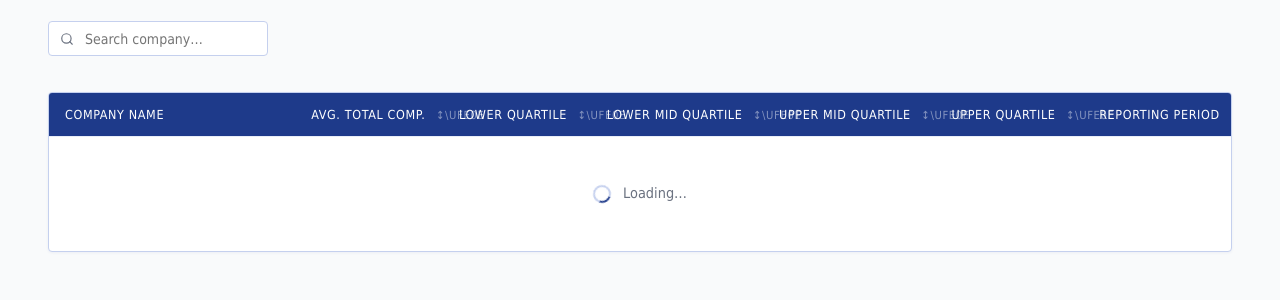
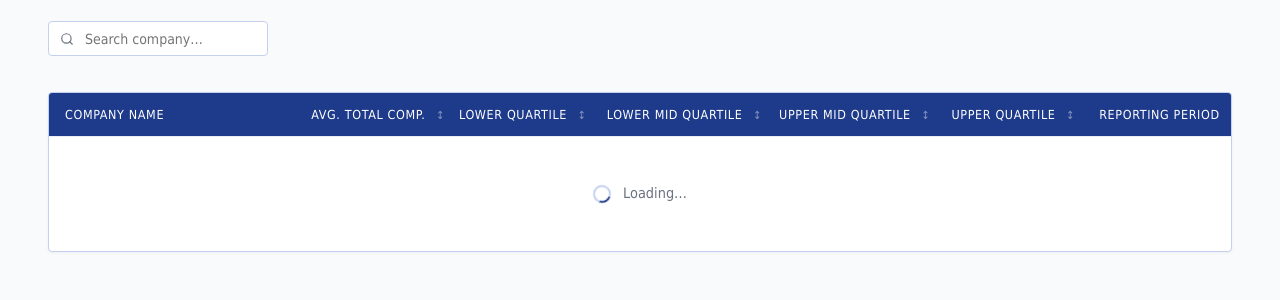
Before and after one commit to MaximilianSocha/highest-paying-companies-aus, a Flask app: page / in a window 1280 px wide. Shown: the part 344-644 px from the top of the page. Run offline with Flask 3, Linux system fonts and the light colour scheme; parts of the project's set-up code (start-up, migrations or seed data) failed here and were passed over.

Commit message:
rollback

```diff
--- a/backend/templates/index.html
+++ b/backend/templates/index.html
@@ -332,19 +332,19 @@
           <tr>
             <th>Company Name</th>
             <th class="sortable" data-col="avg_all">
-              Avg. Total Comp. <span class="sort-icon">↕\uFE0E</span>
+              Avg. Total Comp. <span class="sort-icon">↕</span>
             </th>
             <th class="sortable" data-col="lower">
-              Lower Quartile <span class="sort-icon">↕\uFE0E</span>
+              Lower Quartile <span class="sort-icon">↕</span>
             </th>
             <th class="sortable" data-col="lower_mid">
-              Lower Mid Quartile <span class="sort-icon">↕\uFE0E</span>
+              Lower Mid Quartile <span class="sort-icon">↕</span>
             </th>
             <th class="sortable" data-col="upper_mid">
-              Upper Mid Quartile <span class="sort-icon">↕\uFE0E</span>
+              Upper Mid Quartile <span class="sort-icon">↕</span>
             </th>
             <th class="sortable" data-col="upper">
-              Upper Quartile <span class="sort-icon">↕\uFE0E</span>
+              Upper Quartile <span class="sort-icon">↕</span>
             </th>
             <th>Reporting Period</th>
           </tr>
```
